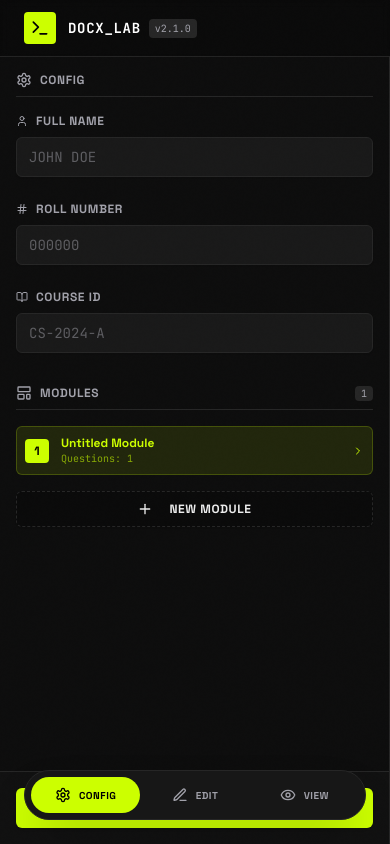
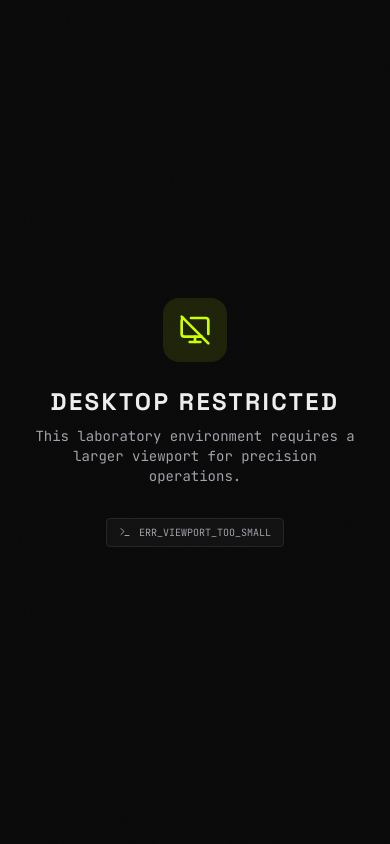
Before and after one commit to prathamdby/docx-editor, a Next.js app: page / in a window 390 px wide. Built offline with nearby package versions, Linux system fonts and the light colour scheme.

Commit message:
feat: disable mobile access and add desktop-only restriction screen
- Add mobile restriction screen with technical error message
- Hide desktop app interface on mobile viewports
- Remove mobile navigation and responsive tab logic
- Enforce desktop-only access for laboratory environment

```diff
--- a/app/page.tsx
+++ b/app/page.tsx
@@ -12,6 +12,7 @@ import {
   Settings,
   ChevronRight,
   Trash2,
+  MonitorOff,
 } from "lucide-react";
 import { motion, AnimatePresence } from "framer-motion";
 import { Header } from "@/components/header";
@@ -225,10 +226,6 @@ export default function DocumentEditor() {
       },
     ]);
     setActivePracticalIndex(practicals.length);
-    // Auto-switch to editor on mobile when adding
-    if (window.innerWidth < 1024) {
-      setActiveTab("editor");
-    }
   };
 
   const removePractical = (index: number) => {
@@ -241,14 +238,32 @@ export default function DocumentEditor() {
 
   return (
     <div className="flex h-screen w-full flex-col overflow-hidden bg-background font-sans text-foreground selection:bg-primary selection:text-primary-foreground">
+      {/* MOBILE RESTRICTION SCREEN */}
+      <div className="flex h-screen w-full flex-col items-center justify-center bg-background p-6 text-center lg:hidden">
+        <div className="mb-6 flex h-16 w-16 items-center justify-center rounded-2xl bg-primary/10 text-primary">
+          <MonitorOff className="h-8 w-8" />
+        </div>
+        <h1 className="mb-2 text-2xl font-bold uppercase tracking-widest text-foreground">
+          Desktop Restricted
+        </h1>
+        <p className="max-w-xs font-mono text-sm text-muted-foreground">
+          This laboratory environment requires a larger viewport for precision
+          operations.
+        </p>
+        <div className="mt-8 flex items-center gap-2 rounded border border-border bg-secondary/30 px-3 py-1.5 font-mono text-[10px] text-muted-foreground">
+          <Terminal className="h-3 w-3" />
+          <span>ERR_VIEWPORT_TOO_SMALL</span>
+        </div>
+      </div>
+
+      {/* DESKTOP APP (HIDDEN ON MOBILE) */}
+      <div className="hidden h-full flex-col lg:flex">
         <Header />
 
         {/* Main Workspace */}
         <main className="flex flex-1 overflow-hidden pt-14">
           {/* LEFT SIDEBAR: Project Explorer */}
-        <aside
-          className={` ${activeTab === "project" ? "flex" : "hidden"} w-full flex-col border-r border-border bg-card/30 backdrop-blur-sm lg:flex lg:w-80`}
-        >
+          <aside className="flex w-80 flex-col border-r border-border bg-card/30 backdrop-blur-sm">
             <div className="flex-1 space-y-8 overflow-y-auto p-4">
               {/* Student Config Section */}
               <div className="space-y-4">
@@ -286,10 +301,7 @@ export default function DocumentEditor() {
                       }`}
                     >
                       <button
-                      onClick={() => {
-                        setActivePracticalIndex(i);
-                        if (window.innerWidth < 1024) setActiveTab("editor");
-                      }}
+                        onClick={() => setActivePracticalIndex(i)}
                         className="flex min-w-0 flex-1 items-center gap-3 text-left"
                       >
                         <div
@@ -359,9 +371,7 @@ export default function DocumentEditor() {
           </aside>
 
           {/* CENTER PANE: Editor */}
-        <section
-          className={` ${activeTab === "editor" ? "flex" : "hidden"} relative z-10 min-w-0 flex-1 flex-col bg-background lg:flex`}
-        >
+          <section className="relative z-10 flex min-w-0 flex-1 flex-col bg-background">
             {/* Editor Toolbar */}
             <div className="flex h-12 items-center justify-between border-b border-border bg-background/95 px-6 backdrop-blur">
               <div className="flex items-center gap-2 text-muted-foreground">
@@ -392,7 +402,11 @@ export default function DocumentEditor() {
                     <PracticalForm
                       practical={practicals[activePracticalIndex]}
                       onPracticalChange={(field, value) =>
-                      handlePracticalChange(activePracticalIndex, field, value)
+                        handlePracticalChange(
+                          activePracticalIndex,
+                          field,
+                          value
+                        )
                       }
                       onQuestionChange={(qIndex, field, value) =>
                         handleQuestionChange(
@@ -422,9 +436,7 @@ export default function DocumentEditor() {
           </section>
 
           {/* RIGHT PANE: Preview */}
-        <aside
-          className={` ${activeTab === "preview" ? "flex" : "hidden"} w-full flex-col border-l border-border bg-secondary/10 lg:flex lg:w-[45%] xl:w-[40%]`}
-        >
+          <aside className="flex w-full flex-col border-l border-border bg-secondary/10 lg:w-[45%] xl:w-[40%]">
             <div className="flex h-12 items-center justify-between border-b border-border bg-secondary/20 px-4">
               <div className="flex items-center gap-2 text-muted-foreground">
                 <Terminal className="h-4 w-4" />
@@ -438,51 +450,7 @@ export default function DocumentEditor() {
             </div>
           </aside>
         </main>
-
-      {/* MOBILE NAVIGATION */}
-      <nav className="fixed bottom-6 left-6 right-6 z-50 lg:hidden">
-        <div className="mx-auto flex max-w-sm items-center justify-between rounded-full border border-border bg-card p-1.5 shadow-2xl">
-          <button
-            onClick={() => setActiveTab("project")}
-            className={`flex flex-1 items-center justify-center gap-2 rounded-full py-2.5 transition-all ${
-              activeTab === "project"
-                ? "bg-primary font-bold text-black"
-                : "text-muted-foreground hover:text-white"
-            }`}
-          >
-            <Settings className="h-4 w-4" />
-            <span className="text-[10px] font-bold uppercase tracking-wider">
-              Config
-            </span>
-          </button>
-          <button
-            onClick={() => setActiveTab("editor")}
-            className={`flex flex-1 items-center justify-center gap-2 rounded-full py-2.5 transition-all ${
-              activeTab === "editor"
-                ? "bg-primary font-bold text-black"
-                : "text-muted-foreground hover:text-white"
-            }`}
-          >
-            <Edit3 className="h-4 w-4" />
-            <span className="text-[10px] font-bold uppercase tracking-wider">
-              Edit
-            </span>
-          </button>
-          <button
-            onClick={() => setActiveTab("preview")}
-            className={`flex flex-1 items-center justify-center gap-2 rounded-full py-2.5 transition-all ${
-              activeTab === "preview"
-                ? "bg-primary font-bold text-black"
-                : "text-muted-foreground hover:text-white"
-            }`}
-          >
-            <Eye className="h-4 w-4" />
-            <span className="text-[10px] font-bold uppercase tracking-wider">
-              View
-            </span>
-          </button>
       </div>
-      </nav>
     </div>
   );
 }
--- /dev/null
+++ b/components/mobile-restricted.tsx
@@ -0,0 +1,36 @@
+"use client";
+
+import { Monitor, AlertTriangle } from "lucide-react";
+
+export function MobileRestricted() {
+  return (
+    <div className="relative flex h-screen w-full flex-col items-center justify-center overflow-hidden bg-background p-6 text-center text-foreground">
+      {/* Grid Background */}
+      <div className="bg-grid-pattern pointer-events-none absolute inset-0 opacity-20" />
+
+      <div className="relative z-10 flex flex-col items-center">
+        <div className="mb-8 flex h-20 w-20 items-center justify-center rounded-full border border-primary/20 bg-primary/10 text-primary shadow-[0_0_30px_-10px_rgba(204,255,0,0.3)]">
+          <Monitor className="h-10 w-10" />
+        </div>
+
+        <h1 className="mb-4 font-sans text-3xl font-bold uppercase tracking-widest text-foreground">
+          Desktop Terminal Required
+        </h1>
+
+        <p className="mb-10 max-w-sm font-mono text-sm leading-relaxed text-muted-foreground">
+          <span className="text-primary">SYSTEM_ERROR:</span> Viewport
+          dimensions insufficient for laboratory operations.
+          <br />
+          <br />
+          Please access this secure environment from a desktop workstation
+          (width &ge; 1024px).
+        </p>
+
+        <div className="flex items-center gap-3 rounded-full border border-red-500/20 bg-red-500/5 px-6 py-3 font-mono text-xs uppercase tracking-wider text-red-400">
+          <AlertTriangle className="h-4 w-4" />
+          <span>Mobile_Access_Denied</span>
+        </div>
+      </div>
+    </div>
+  );
+}
```
Lines whose indentation alone changed are shown as unchanged.
